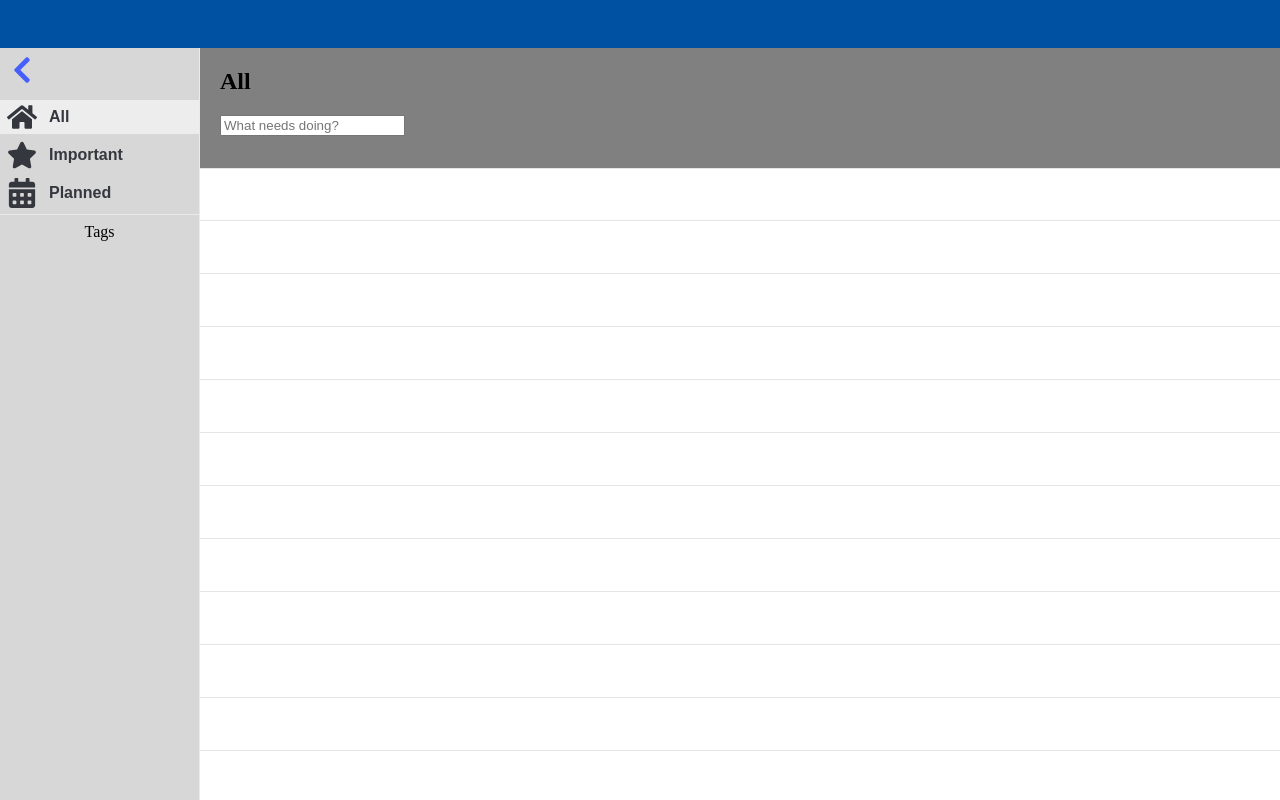
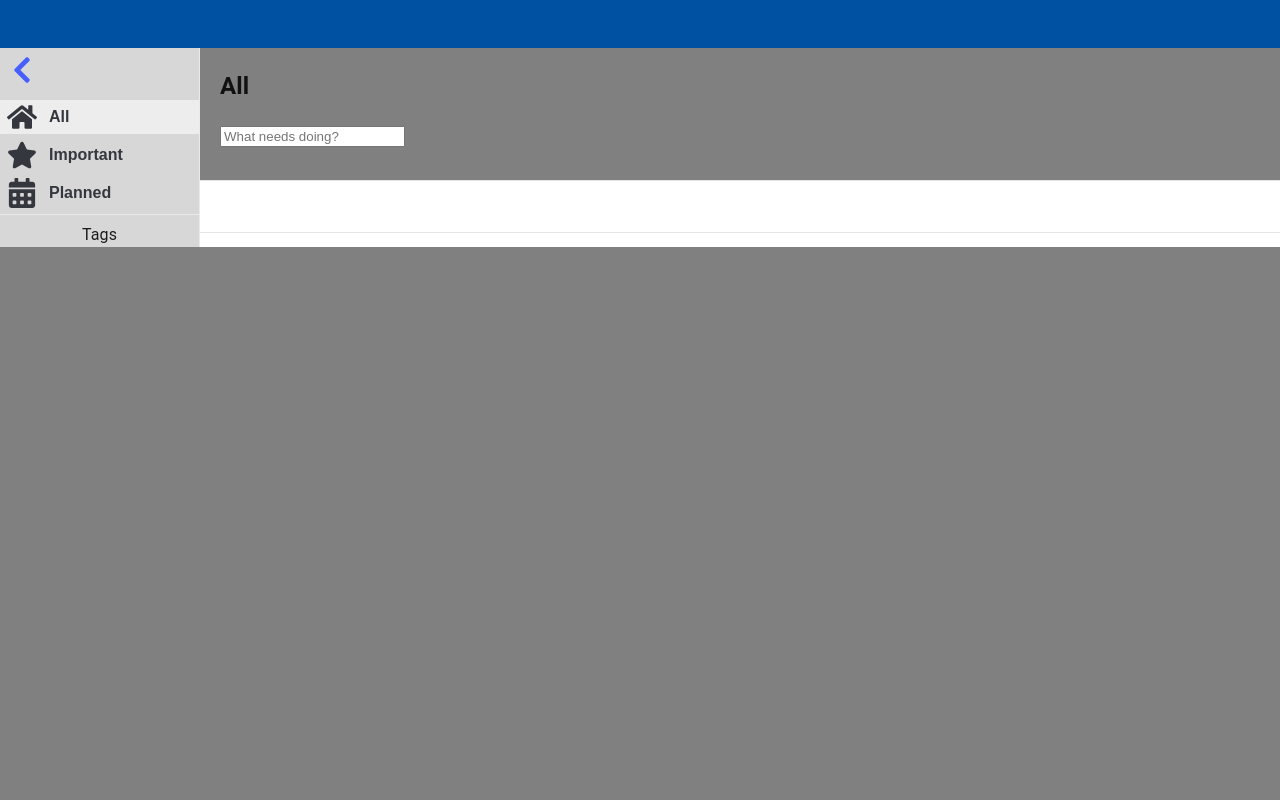
Before and after one commit to StiliyanStoyanov/todos-app, a React (Create React App) app: page / in a window 1280 px wide. Built offline with nearby package versions, Linux system fonts and the light colour scheme.

Commit message:
:recycle: Add MUI: ThemeProvider, GlobalStyles and CSSBaseline(normalize.css) :fire: Remove styled components globalStyles

```diff
--- a/src/App.tsx
+++ b/src/App.tsx
@@ -1,14 +1,13 @@
+import {ThemeProvider} from "./theme/ThemeProvider";
+import Navbar from "./common/Navbar";
 import Todos from "./features/todos/Todos";
-import GlobalStyles from "./globalStyles";
-import Navbar from "./common/Navbar";
 
 const App = () => {
   return (
-      <>
-          <GlobalStyles/>
+      <ThemeProvider>
           <Navbar/>
           <Todos/>
-      </>
+      </ThemeProvider>
   );
 }
 
--- a/src/globalStyles.ts
+++ /dev/null
@@ -1,21 +0,0 @@
-import {createGlobalStyle} from "styled-components";
-
-const GlobalStyles = createGlobalStyle`
-  * {
-    box-sizing: border-box;
-  }
-  body {
-    margin: 0;
-    padding: 0;
-    width: 100%;
-    height: 100vh;
-    background-color: gray;
-  }
-  #root {
-    width: 100%;
-    height: 100vh;
-    overflow: auto;
-  }
-`
-
-export default GlobalStyles
--- /dev/null
+++ b/src/theme/ThemeProvider.tsx
@@ -0,0 +1,17 @@
+import {FC} from "react";
+import {CssBaseline, GlobalStyles, ThemeProvider as MuiThemeProvider} from "@mui/material";
+import {lightTheme} from "./theme";
+import {globalStyles} from "./globalStyles";
+
+// https://mui.com/customization/theming/
+// https://mui.com/components/css-baseline/
+const global = <GlobalStyles styles={globalStyles}/>
+export const ThemeProvider: FC = (props) => {
+    return (
+        <MuiThemeProvider theme={lightTheme}>
+            <CssBaseline/>
+            {global}
+            {props.children}
+        </MuiThemeProvider>
+    )
+}
--- /dev/null
+++ b/src/theme/globalStyles.ts
@@ -0,0 +1,7 @@
+export const globalStyles = {
+    body: {
+        width: '100%',
+        height: '100vh',
+        backgroundColor: 'gray'
+    }
+}
--- /dev/null
+++ b/src/theme/theme.ts
@@ -0,0 +1,13 @@
+import {createTheme} from "@mui/material";
+
+export const lightTheme = createTheme({
+    palette: {
+        mode: 'light'
+    },
+});
+
+export const darkTheme = createTheme({
+    palette: {
+        mode: 'dark',
+    },
+});
```
